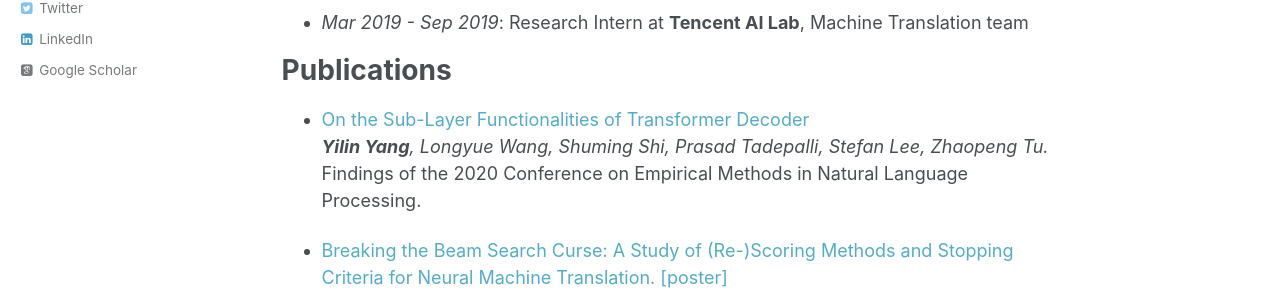
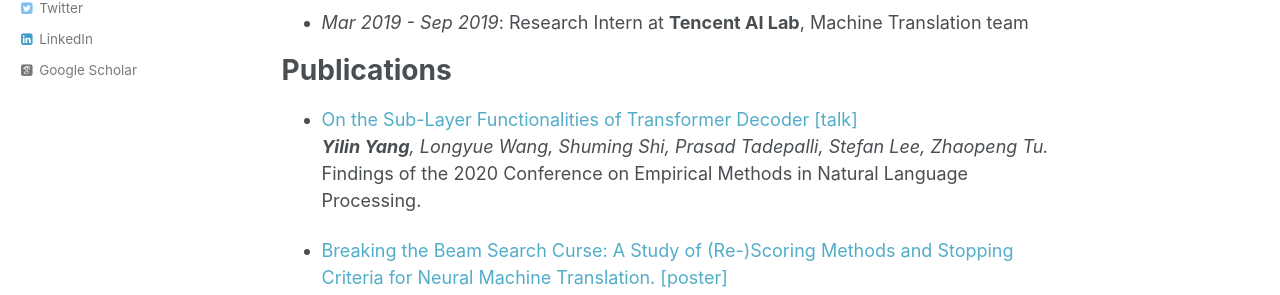
Before and after one commit to yilinyang7/yilinyang7.github.io, a Jekyll site: the page built from _pages/about.md, in a window 1280 px wide and 1146 px high. Shown: the part 430-725 px from the top of the window. Built offline with Jekyll 4.4.1, drawn with Linux system fonts in a browser that asks for light colours; some web fonts are replaced.

Commit message:
slideshare

```diff
--- a/_pages/about.md
+++ b/_pages/about.md
@@ -23,7 +23,7 @@ My thesis is on Natural Language Processing and Neural Machine Translation.
 
 # Publications
 
-* [On the Sub-Layer Functionalities of Transformer Decoder](https://arxiv.org/abs/2010.02648)\
+* [On the Sub-Layer Functionalities of Transformer Decoder](https://arxiv.org/abs/2010.02648) [[talk]](https://slideslive.com/38940141/on-the-sublayer-functionalities-of-transformer-decoder) \
 ***Yilin Yang**, Longyue Wang, Shuming Shi, Prasad Tadepalli, Stefan Lee, Zhaopeng Tu.*\
 Findings of the 2020 Conference on Empirical Methods in Natural Language Processing.
 
```
